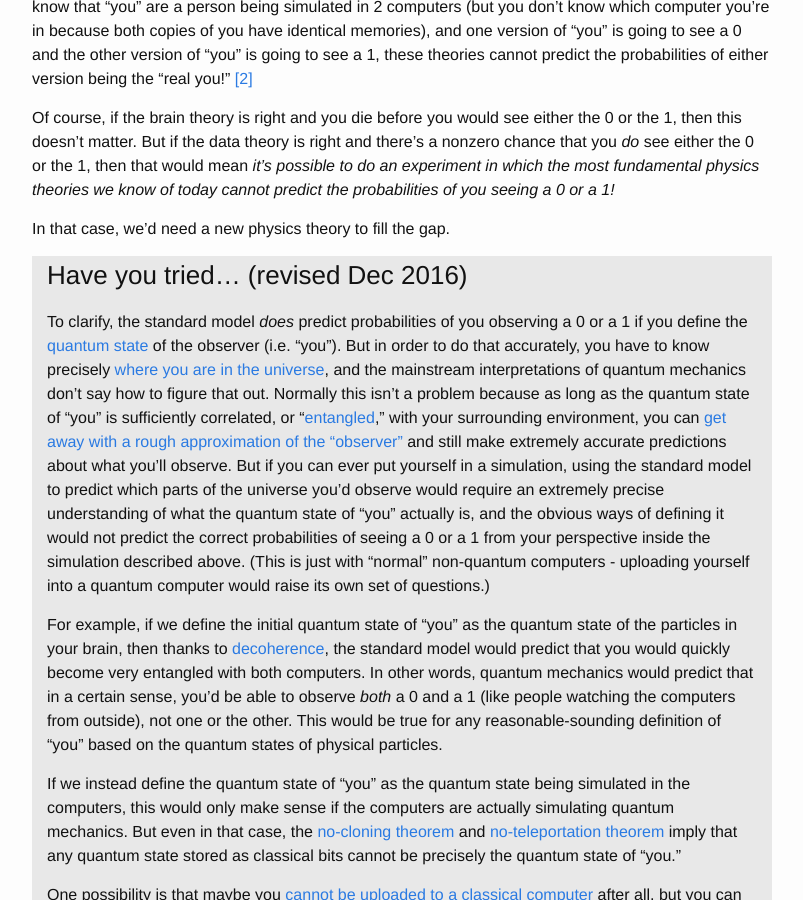
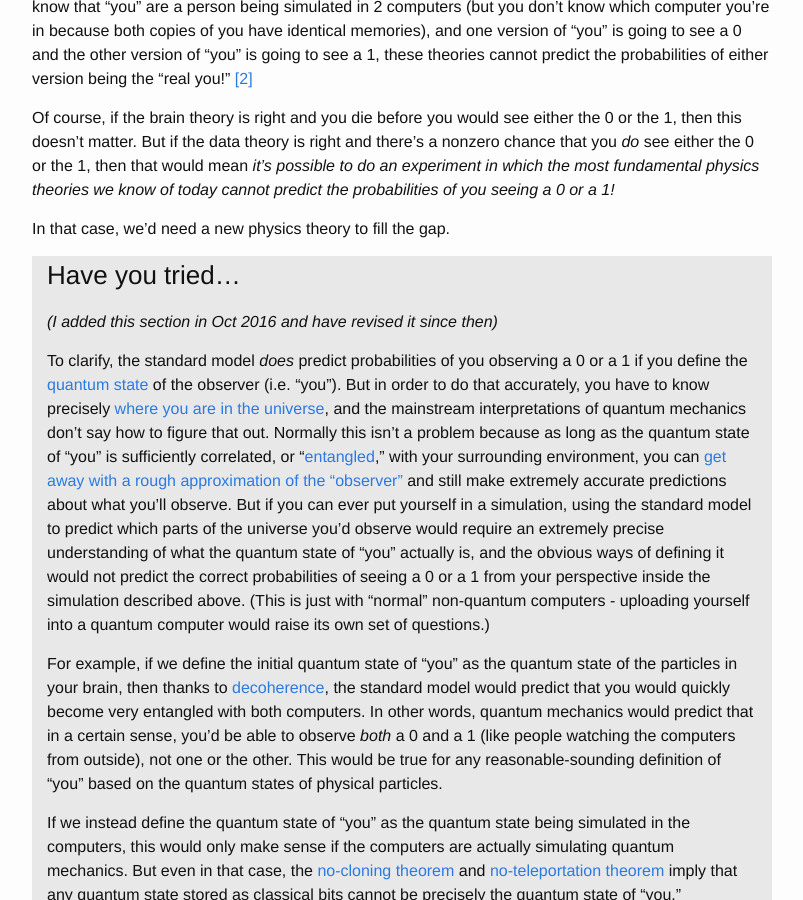
Before and after one commit to ad510/firstest-principle, a Jekyll site: the page built from _posts/2016-07-10-learning.md, in a window 1280 px wide and 900 px high, scrolled down 6322 px. Shown: the whole window, without its empty margins (238-1041 px from the left). Built offline with Jekyll 4.4.1, drawn with Linux system fonts in a browser that asks for light colours.

Commit message:
say when quantum update was added instead of when it was revised

```diff
--- a/_posts/2016-07-10-learning.md
+++ b/_posts/2016-07-10-learning.md
@@ -91,7 +91,9 @@ Of course, if the brain theory is right and you die before you would see either
 
 In that case, we'd need a new physics theory to fill the gap.
 
-> ### Have you tried... (revised Dec 2016)
+> ### Have you tried...
+>
+> *(I added this section in Oct 2016 and have revised it since then)*
 >
 > To clarify, the standard model *does* predict probabilities of you observing a 0 or a 1 if you define the [quantum state](http://scottaaronson.com/democritus/lec9.html) of the observer (i.e. "you"). But in order to do that accurately, you have to know precisely [where you are in the universe](http://blog.jessriedel.com/2013/05/29/kents-set-selection-problem/), and the mainstream interpretations of quantum mechanics don't say how to figure that out. Normally this isn't a problem because as long as the quantum state of "you" is sufficiently correlated, or "[entangled](https://en.wikipedia.org/wiki/Quantum_entanglement)," with your surrounding environment, you can [get away with a rough approximation of the "observer"](http://scottaaronson.com/democritus/lec11.html) and still make extremely accurate predictions about what you'll observe. But if you can ever put yourself in a simulation, using the standard model to predict which parts of the universe you'd observe would require an extremely precise understanding of what the quantum state of "you" actually is, and the obvious ways of defining it would not predict the correct probabilities of seeing a 0 or a 1 from your perspective inside the simulation described above. (This is just with "normal" non-quantum computers - uploading yourself into a quantum computer would raise its own set of questions.)
 >
```
